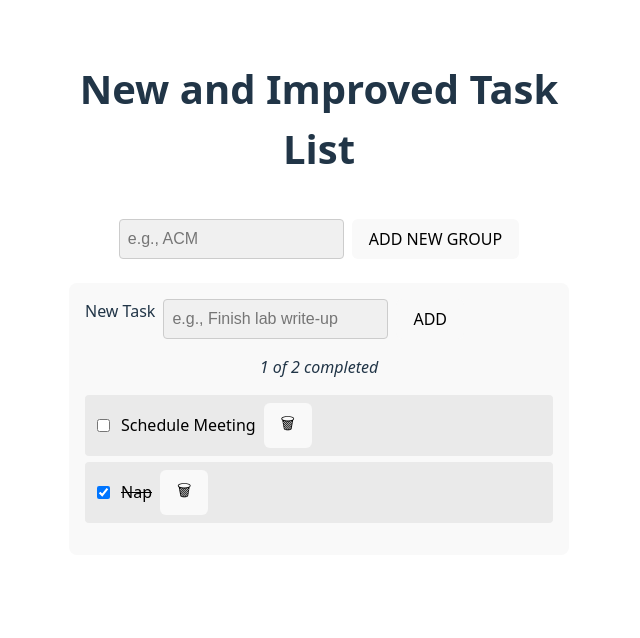
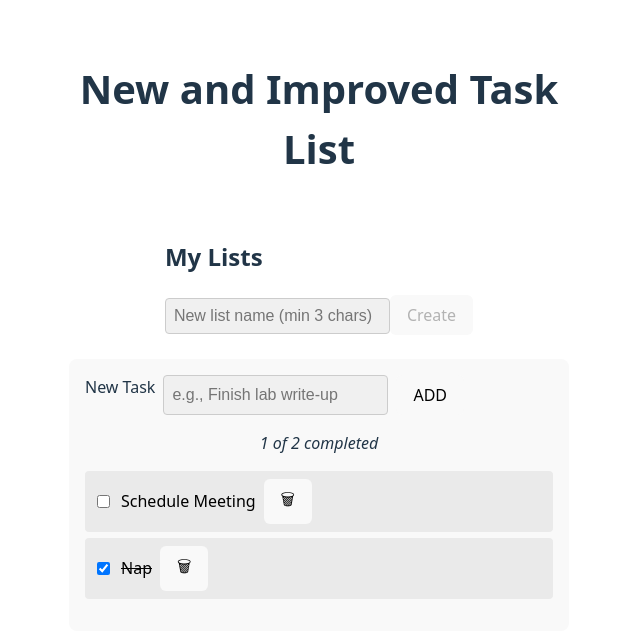
Before and after one commit to AlyssaB3001/TeamLabpart2, a React (Vite) app in the folder counter_lab_pro/: page / in a window 1280 px wide. Shown: the top 638 px of the page, without its empty margins (321-961 px from the left). Built offline with nearby package versions, Linux system fonts and the light colour scheme.

Commit message:
Got it to add groups

```diff
--- a/counter_lab_pro/src/App.jsx
+++ b/counter_lab_pro/src/App.jsx
@@ -38,14 +38,12 @@ export default function App() {
   }, [groups]);
 
   const handleAdd = (name) => {
-  const newGroups = {
+  const newGroup = {
     id: Date.now(),
     name,
     count: 0,
   };
-  setgroups(prev => [...prev, newGroups
-
-  ]);
+  setGroups(prev => [...prev, newGroup]);
 };
 
 
--- a/counter_lab_pro/src/components/ListDashboard.jsx
+++ b/counter_lab_pro/src/components/ListDashboard.jsx
@@ -1,34 +1,21 @@
 import { useState } from "react";
 import ListCard from "./ListCard"
+import AddListForm from "./AddListForm.jsx";
 
-export default function ListDashboard({ onAdd }) {
-  const [name, setName] = useState("");
+export default function ListDashboard({groups, onAdd, deleteList, selectList}) {
 
-  const trimmed = name.trim();
-  const isValid = trimmed.length >= 3;
-
-  const submit = (e) => {
-    e.preventDefault();
-    if (!isValid) return;
-    onAdd?.(trimmed);
-    setName("");
-  };
 
   return (
-    <form onSubmit={submit} style={{ display: "flex", gap: 8, justifyContent: "center"  }}>
+    <div style={{ display: "flex", gap: 8, justifyContent: "center"  }}>
       {/* <h1> {count.count(count)} </h1> */}
 
-      <input
-        id="todo"
-        value={name}
-        onChange={(e) => setName(e.target.value)}
-        placeholder="e.g., ACM"
-        aria-label="New To-Do Group"
-        aria-invalid={!isValid && trimmed.length > 0}
-      />
-      <button type="submit" title="Enter at least 3 characters">
-        ADD NEW GROUP
-      </button>
-    </form>
+      <div>
+      <h2>My Lists</h2>
+      <AddListForm onAdd={onAdd} />
+      {groups.map(l => (
+        <ListCard key={l.id} groups={groups} deleteList={deleteList} selectList={selectList} />
+      ))}
+      </div>
+    </div>
   );
 }
```
Also changed, not shown: counter_lab_pro/src/components/ListPage.jsx (added, +29 -0 lines), 1 other file (tests, documents, lock files or other folders).
